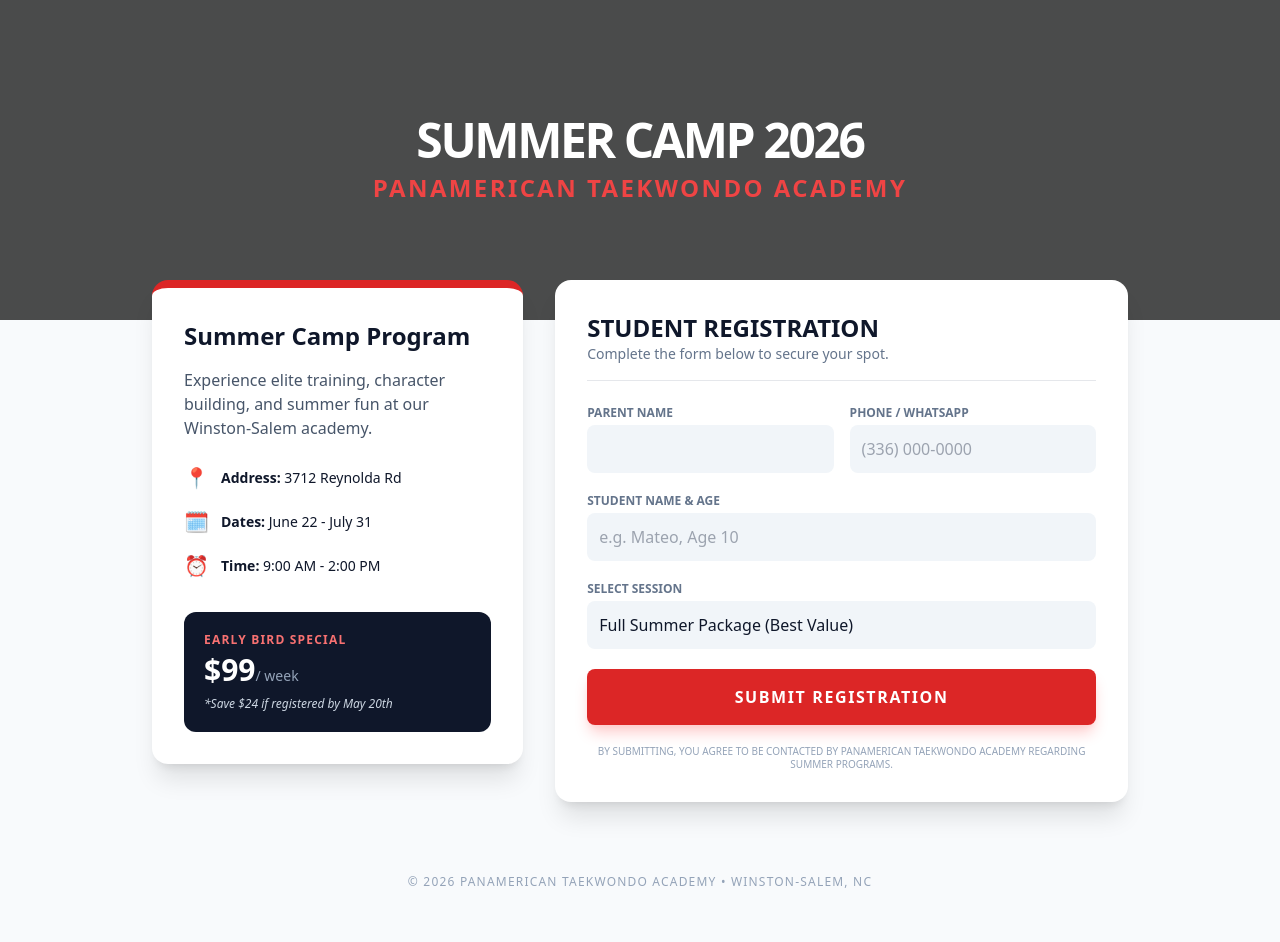
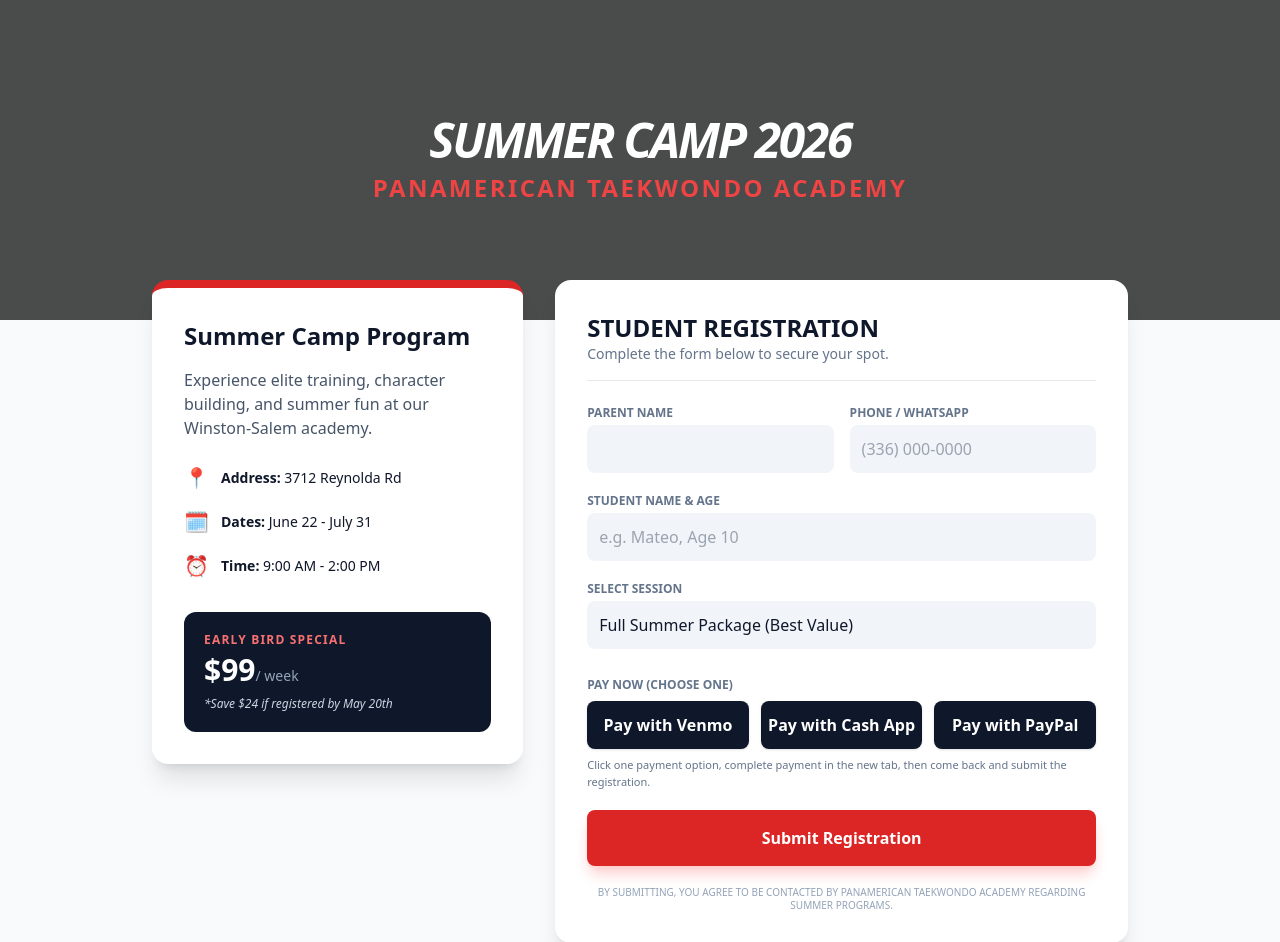
Before and after one commit to MartialArtsCode/summerCamp26, a plain HTML site: page index.html in a window 1280 px wide. Shown: the top 942 px of the page. Drawn offline with nearby package versions, Linux system fonts and the light colour scheme.

Commit message:
Update index.html

```diff
--- a/index.html
+++ b/index.html
@@ -20,7 +20,7 @@
 
     <header class="img-src('assets/header.png') hero-bg h-80 flex items-center justify-center text-center text-white px-4">
         <div>
-            <h1 class="text-5xl font-black uppercase tracking-tighter italic, outline="red">Summer Camp 2026</h1>
+            <h1 class="text-5xl font-black uppercase tracking-tighter italic">Summer Camp 2026</h1>
             <p class="text-2xl mt-2 text-red-500 font-bold tracking-widest uppercase">Panamerican Taekwondo Academy</p>
         </div>
     </header>
@@ -96,7 +96,40 @@
                         </select>
                     </div>
 
-                    <button type="submit" id="submitBtn" class="w-full bg-red-600 hover:bg-red-700 text-white font-black py-4 rounded-lg shadow-lg shadow-red-200 transition duration-300 transform active:scale-95 uppercase tracking-widest">
+                    <!-- Pay Now -->
+                    <div class="pt-2">
+                        <p class="block text-xs font-bold uppercase text-slate-500 mb-2">Pay now (choose one)</p>
+
+                        <div class="grid sm:grid-cols-3 gap-3">
+                            <a id="venmoLink"
+                               href="https://venmo.com/Carlos-Padilla-44"
+                               target="_blank" rel="noopener"
+                               class="text-center bg-slate-900 hover:bg-slate-800 text-white font-black py-3 rounded-lg shadow transition">
+                                Pay with Venmo
+                            </a>
+
+                            <a id="cashappLink"
+                               href="https://cash.app/$CarlosPadFon"
+                               target="_blank" rel="noopener"
+                               class="text-center bg-slate-900 hover:bg-slate-800 text-white font-black py-3 rounded-lg shadow transition">
+                                Pay with Cash App
+                            </a>
+
+                            <a id="paypalLink"
+                               href="https://www.paypal.me/PadillaFonseca"
+                               target="_blank" rel="noopener"
+                               class="text-center bg-slate-900 hover:bg-slate-800 text-white font-black py-3 rounded-lg shadow transition">
+                                Pay with PayPal
+                            </a>
+                        </div>
+
+                        <input type="hidden" name="payment_method" id="payment_method" value="">
+                        <p id="payHint" class="text-[11px] mt-2 text-slate-500">
+                            Click one payment option, complete payment in the new tab, then come back and submit the registration.
+                        </p>
+                    </div>
+
+                    <button type="submit" id="submitBtn" class="w-full bg-red-600 hover:bg-red-700 text-white font-black py-4 rounded-lg shadow-lg shadow-red-200 transition duration-300 transform active:scale-[0.99]">
                         Submit Registration
                     </button>
 
@@ -116,8 +149,28 @@
         const successMessage = document.getElementById('successMessage');
         const submitBtn = document.getElementById('submitBtn');
 
+        // Pay Now tracking
+        const paymentMethodInput = document.getElementById('payment_method');
+        const payHint = document.getElementById('payHint');
+
+        function setPayment(methodLabel) {
+            if (paymentMethodInput) paymentMethodInput.value = methodLabel;
+            if (payHint) payHint.textContent = `Selected: ${methodLabel}. After paying, come back and submit the registration.`;
+        }
+
+        document.getElementById('venmoLink')?.addEventListener('click', () => setPayment('Venmo'));
+        document.getElementById('cashappLink')?.addEventListener('click', () => setPayment('Cash App'));
+        document.getElementById('paypalLink')?.addEventListener('click', () => setPayment('PayPal'));
+
         form.onsubmit = async (e) => {
             e.preventDefault();
+
+            // Require payment click before submitting
+            if (!paymentMethodInput?.value) {
+                alert("Please click a payment option (Venmo, Cash App, or PayPal) before submitting.");
+                return;
+            }
+
             submitBtn.disabled = true;
             submitBtn.innerText = "PROCESSING...";
 
```
